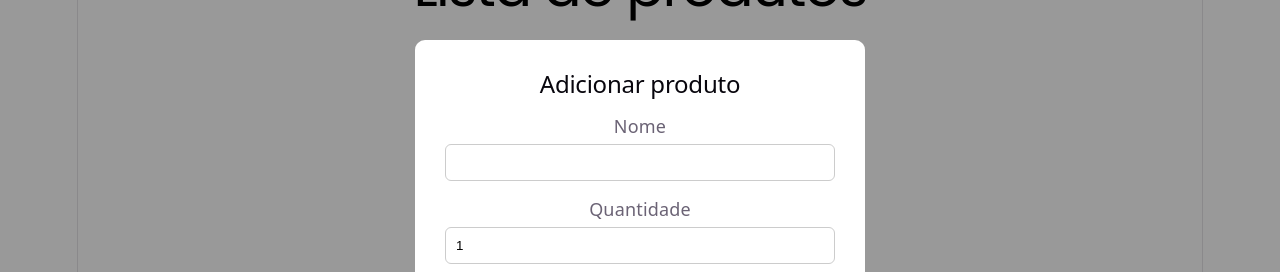
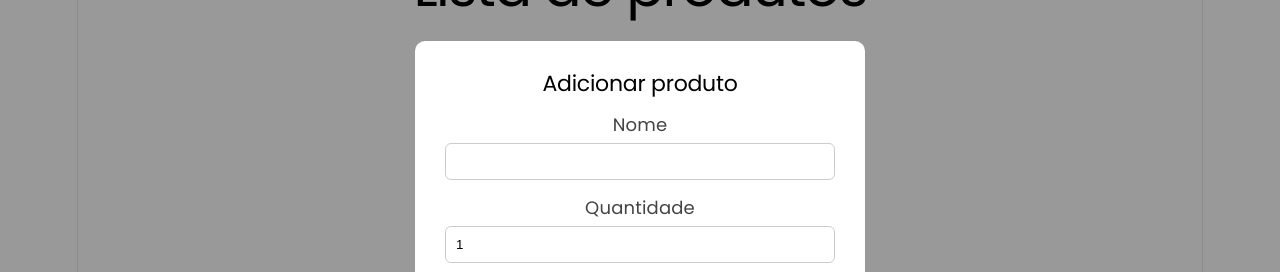
Before and after one commit to ZVSCR/Conserva, a React (Vite) app in the folder Frontend/: page /Estoque in a window 1280 px wide. Both pictures are taken after a click on the button 639 px from the left and 765 px from the top of the page. Shown: the part 210-482 px from the top of the page. Built offline with nearby package versions, Linux system fonts and the light colour scheme.

Commit message:
Alteração de cores das fontes do modal

```diff
--- a/Frontend/src/pages/Estoque/EditarProd.jsx
+++ b/Frontend/src/pages/Estoque/EditarProd.jsx
@@ -20,9 +20,9 @@ function EditarProduto({ produto, onSalvar, onCancelar }) {
             <div className={styles.modal}>
 
                 {/* Título muda conforme o modo: editar ou adicionar */}
-                <h2>{produto ? 'Editar produto' : 'Adicionar produto'}</h2>
+                <h2 className={styles.nomeProduto}>{produto ? 'Editar produto' : 'Adicionar produto'}</h2>
 
-                <label>
+                <label className={styles.labelNomeQtd}>
                     Nome
                 </label>
 
@@ -32,7 +32,7 @@ function EditarProduto({ produto, onSalvar, onCancelar }) {
                     onChange={(e) => setNome(e.target.value)}
                 />
 
-                <label>
+                <label className={styles.labelNomeQtd}>
                     Quantidade
                 </label>
 
--- a/Frontend/src/pages/Estoque/Estoque.module.css
+++ b/Frontend/src/pages/Estoque/Estoque.module.css
@@ -130,6 +130,13 @@
     color:#000000
 }
 
+.labelNomeQtd{
+    font-size: 18px;
+    font-family: 'Poppins', sans-serif;
+    font-weight: 500;
+    color:#454444
+}
+
 .quantidade{
     font-size: 20px;
 }
@@ -236,9 +243,6 @@
     height: 25px;
     object-fit: contain;
 }
-/* ------------- RODAPE DO BTN DE ADICIONAR -----*/
-
-
 
 
 /* ------------------ NAVBAR INFERIOR __-----------*/
```
